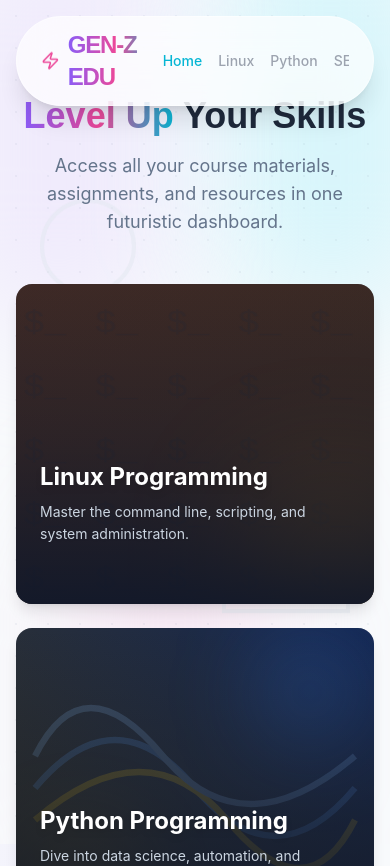
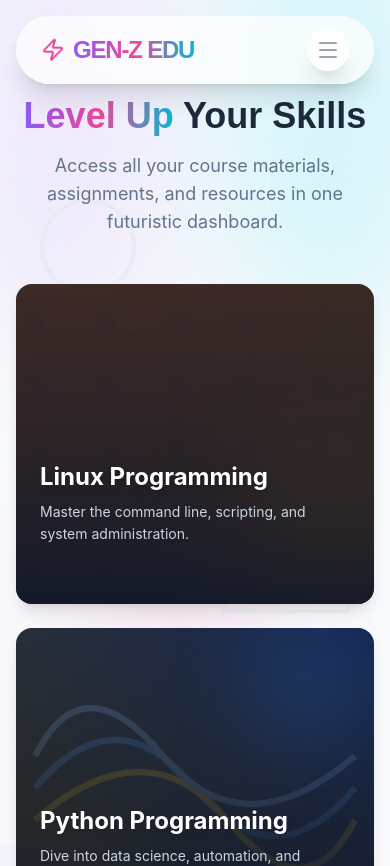
Before and after one commit to bharathDotExe/gen-edu, a React (Vite) app: page / in a window 390 px wide. Shown: the top 866 px of the page. Built offline with nearby package versions, Linux system fonts and the light colour scheme.

Commit message:
mbile layout

```diff
--- a/src/components/Layout.tsx
+++ b/src/components/Layout.tsx
@@ -1,11 +1,20 @@
-import React from 'react';
-import { motion } from 'framer-motion';
-import { Zap } from 'lucide-react';
+import React, { useState } from 'react';
+import { motion, AnimatePresence } from 'framer-motion';
+import { Zap, Menu, X } from 'lucide-react';
 import { Link, useLocation } from 'react-router-dom';
 import Background from './Background';
 
 const Layout: React.FC<{ children: React.ReactNode }> = ({ children }) => {
     const location = useLocation();
+    const [isMenuOpen, setIsMenuOpen] = useState(false);
+
+    const navLinks = [
+        { path: '/', label: 'Home', color: 'hover:text-neon-cyan', activeColor: 'text-neon-cyan' },
+        { path: '/subject/linux', label: 'Linux', color: 'hover:text-neon-purple', activeColor: 'text-neon-purple' },
+        { path: '/subject/python', label: 'Python', color: 'hover:text-neon-green', activeColor: 'text-neon-green' },
+        { path: '/subject/se', label: 'SE', color: 'hover:text-neon-pink', activeColor: 'text-neon-pink' },
+        { path: '/subject/web', label: 'Web', color: 'hover:text-neon-blue', activeColor: 'text-neon-blue' },
+    ];
 
     return (
         <div className="min-h-screen relative overflow-hidden text-light-text font-sans">
@@ -14,20 +23,87 @@ const Layout: React.FC<{ children: React.ReactNode }> = ({ children }) => {
             {/* Navigation */}
             <nav className="fixed top-0 left-0 right-0 z-50 p-4">
                 <div className="max-w-7xl mx-auto glass rounded-full px-6 py-3 flex items-center justify-between">
-                    <Link to="/" className="flex items-center gap-2 font-display font-bold text-2xl tracking-tighter hover:scale-105 transition-transform">
+                    <Link to="/" className="flex items-center gap-2 font-display font-bold text-2xl tracking-tighter hover:scale-105 transition-transform" onClick={() => setIsMenuOpen(false)}>
                         <Zap className="w-6 h-6 text-neon-pink animate-float" />
                         <span className="text-gradient">GEN-Z EDU</span>
                     </Link>
 
-                    <div className="flex items-center gap-4 md:gap-6 font-medium text-sm overflow-x-auto no-scrollbar pb-1 -mb-1 max-w-[200px] md:max-w-none">
-                        <Link to="/" className={`shrink-0 hover:text-neon-cyan transition-colors ${location.pathname === '/' ? 'text-neon-cyan' : 'text-gray-400'}`}>Home</Link>
-                        <Link to="/subject/linux" className={`shrink-0 hover:text-neon-purple transition-colors ${location.pathname.includes('linux') ? 'text-neon-purple' : 'text-gray-400'}`}>Linux</Link>
-                        <Link to="/subject/python" className={`shrink-0 hover:text-neon-green transition-colors ${location.pathname.includes('python') ? 'text-neon-green' : 'text-gray-400'}`}>Python</Link>
-                        <Link to="/subject/se" className={`shrink-0 hover:text-neon-pink transition-colors ${location.pathname.includes('se') ? 'text-neon-pink' : 'text-gray-400'}`}>SE</Link>
-                        <Link to="/subject/web" className={`shrink-0 hover:text-neon-blue transition-colors ${location.pathname.includes('web') ? 'text-neon-blue' : 'text-gray-400'}`}>Web</Link>
+                    {/* Desktop Menu */}
+                    <div className="hidden md:flex items-center gap-6 font-medium text-sm">
+                        {navLinks.map((link) => (
+                            <Link
+                                key={link.path}
+                                to={link.path}
+                                className={`transition-colors ${link.color} ${location.pathname === link.path || (link.path !== '/' && location.pathname.includes(link.path)) ? link.activeColor : 'text-gray-400'}`}
+                            >
+                                {link.label}
+                            </Link>
+                        ))}
                     </div>
+
+                    {/* Mobile Menu Button */}
+                    <button
+                        onClick={() => setIsMenuOpen(!isMenuOpen)}
+                        className="md:hidden p-2 glass rounded-full text-gray-400 hover:text-white transition-colors"
+                        aria-label="Toggle menu"
+                    >
+                        {isMenuOpen ? <X className="w-6 h-6" /> : <Menu className="w-6 h-6" />}
+                    </button>
                 </div>
             </nav>
+
+            {/* Mobile Sidebar Overlay */}
+            <AnimatePresence>
+                {isMenuOpen && (
+                    <>
+                        <motion.div
+                            initial={{ opacity: 0 }}
+                            animate={{ opacity: 1 }}
+                            exit={{ opacity: 0 }}
+                            onClick={() => setIsMenuOpen(false)}
+                            className="fixed inset-0 bg-black/60 backdrop-blur-md z-[60] md:hidden"
+                        />
+                        <motion.div
+                            initial={{ x: '100%' }}
+                            animate={{ x: 0 }}
+                            exit={{ x: '100%' }}
+                            transition={{ type: 'spring', damping: 25, stiffness: 200 }}
+                            className="fixed top-0 right-0 bottom-0 w-[280px] bg-slate-900/90 border-l border-white/10 z-[70] md:hidden p-8 flex flex-col gap-8 shadow-2xl backdrop-blur-xl"
+                        >
+                            <div className="flex items-center justify-between">
+                                <span className="font-display font-bold text-xl text-gradient">MENU</span>
+                                <button onClick={() => setIsMenuOpen(false)} className="p-2 glass rounded-full text-gray-400">
+                                    <X className="w-5 h-5" />
+                                </button>
+                            </div>
+
+                            <div className="flex flex-col gap-6">
+                                {navLinks.map((link, index) => (
+                                    <motion.div
+                                        key={link.path}
+                                        initial={{ opacity: 0, x: 20 }}
+                                        animate={{ opacity: 1, x: 0 }}
+                                        transition={{ delay: index * 0.1 }}
+                                    >
+                                        <Link
+                                            to={link.path}
+                                            onClick={() => setIsMenuOpen(false)}
+                                            className={`text-2xl font-bold font-display transition-all ${location.pathname === link.path || (link.path !== '/' && location.pathname.includes(link.path)) ? link.activeColor : 'text-gray-500'}`}
+                                        >
+                                            {link.label}
+                                        </Link>
+                                    </motion.div>
+                                ))}
+                            </div>
+
+                            <div className="mt-auto pt-8 border-t border-white/5">
+                                <p className="text-gray-600 text-xs font-medium tracking-widest uppercase">Gen-Z Education</p>
+                                <p className="text-gray-500 text-xs mt-2">v0.1.0 Alpha</p>
+                            </div>
+                        </motion.div>
+                    </>
+                )}
+            </AnimatePresence>
 
             {/* Content */}
             <main className="relative z-20 pt-24 px-4 pb-12 max-w-7xl mx-auto">
```
